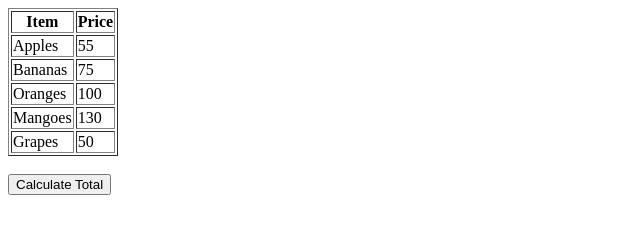
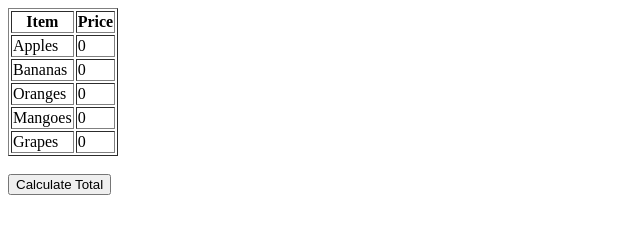
Before and after one commit to acciojob/grofers-checkout-avineshsharma, a website: page main.html in a window 1280 px wide. Shown: the full height of the page, 0-640 px from the left. Drawn offline with Linux system fonts and the light colour scheme.

Commit message:
created a submission

```diff
--- a/main.html
+++ b/main.html
@@ -1,3 +1,12 @@
+<!DOCTYPE html>
+<html lang="en">
+<head>
+  <meta charset="UTF-8">
+  <meta name="viewport" content="width=device-width, initial-scale=1.0">
+  <title>Grocery Table</title>
+</head>
+<body>
+
   <table id="grocery-table" border="1">
     <tr>
       <th>Item</th>
@@ -5,26 +14,31 @@
     </tr>
     <tr>
       <td class="item">Apples</td>
-    <td class="price" contenteditable="true">55</td>
+      <td class="price" contenteditable="true">0</td>
     </tr>
     <tr>
       <td class="item">Bananas</td>
-    <td class="price" contenteditable="true">75</td>
+      <td class="price" contenteditable="true">0</td>
     </tr>
     <tr>
       <td class="item">Oranges</td>
-    <td class="price" contenteditable="true">100</td>
+      <td class="price" contenteditable="true">0</td>
     </tr>
     <tr>
       <td class="item">Mangoes</td>
-    <td class="price" contenteditable="true">130</td>
+      <td class="price" contenteditable="true">0</td>
     </tr>
     <tr>
       <td class="item">Grapes</td>
-    <td class="price" contenteditable="true">50</td>
+      <td class="price" contenteditable="true">0</td>
     </tr>
   </table>
 
   <br>
   <button onclick="calculateTotal()">Calculate Total</button>
   <p id="ans"></p>
+
+  <!-- Make sure your JS file is loaded AFTER the button and table -->
+  <script src="script.js"></script>
+</body>
+</html>
```
Lines whose indentation alone changed are shown as unchanged.
